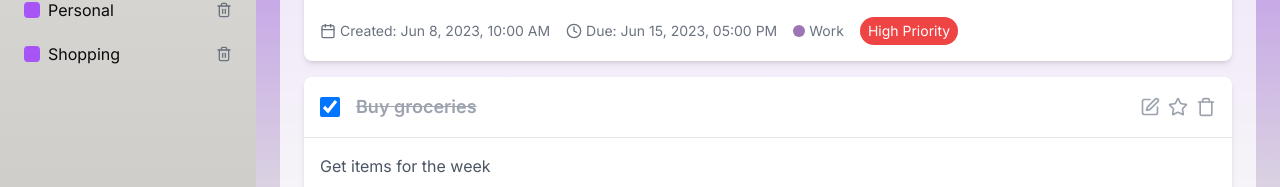
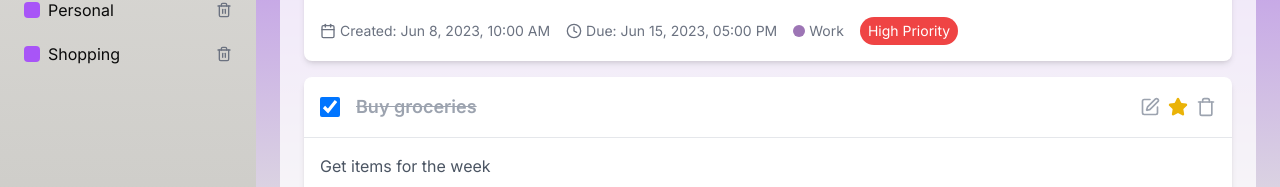
Before and after one commit to Vlados-XiMiK/Plan-My-Day-UI, a Next.js app: page / in a window 1280 px wide. Shown: the part 558-745 px from the top of the page. Built offline with nearby package versions, Linux system fonts and the light colour scheme.

Commit message:
add star functionality

```diff
--- a/src/app/components/MainContent.tsx
+++ b/src/app/components/MainContent.tsx
@@ -14,6 +14,7 @@ interface Task {
   category: string;
   priority: 'high' | 'medium' | 'low';
   completed: boolean;
+  starred: boolean;
 }
 
 export default function MainContent() {
@@ -27,6 +28,7 @@ export default function MainContent() {
       category: 'Work',
       priority: 'high',
       completed: false,
+      starred: false,
     },
     {
       id: 2,
@@ -37,6 +39,7 @@ export default function MainContent() {
       category: 'Shopping',
       priority: 'medium',
       completed: true,
+      starred: true,
     },
     {
       id: 3,
@@ -47,6 +50,7 @@ export default function MainContent() {
       category: 'Personal',
       priority: 'low',
       completed: false,
+      starred: false,
     },
   ])
 
@@ -60,6 +64,12 @@ export default function MainContent() {
     ))
   }
 
+  const toggleTaskStarred = (id: number) => {
+    setTasks(tasks.map(task =>
+      task.id === id ? { ...task, starred: !task.starred } : task
+    ));
+  };
+
   const handleCreateTask = (task: Partial<Task>) => {
     setTasks(prev => [
       ...prev,
@@ -72,6 +82,7 @@ export default function MainContent() {
         category: task.category || 'Uncategorized',
         priority: task.priority || 'low',
         completed: false,
+        starred: false,
       },
     ])
   }
@@ -125,7 +136,7 @@ export default function MainContent() {
           isOpen={isEditPopupOpen}
           onClose={() => setEditPopupOpen(false)}
           onSave={handleEditTask}
-          task={taskToEdit}
+
           categories={['Work', 'Shopping', 'Personal']}
         />
       )}
@@ -212,7 +223,16 @@ export default function MainContent() {
                   </div>
                   <div className="flex space-x-2">
                     <button onClick={() => openEditPopup(task)} className="text-gray-400 transition-colors hover:text-purple-600 duration-200"><Edit size={20} /></button>
-                    <button className="text-gray-400 transition-colors hover:text-yellow-500 duration-200"><Star size={20} /></button>
+
+                    <button
+                             onClick={() => toggleTaskStarred(task.id)}
+                            className={`text-gray-400 transition-colors hover:text-yellow-500 duration-200 ${
+                            task.starred ? 'text-yellow-500' : 'text-gray-400'
+                              }`}
+                              >
+  <Star size={20} fill={task.starred ? 'currentColor' : 'none'} />
+</button>
+
                     <button className="text-gray-400 transition-colors hover:text-red-500 duration-200"><Trash size={20} /></button>
                   </div>
                 </div>
```
